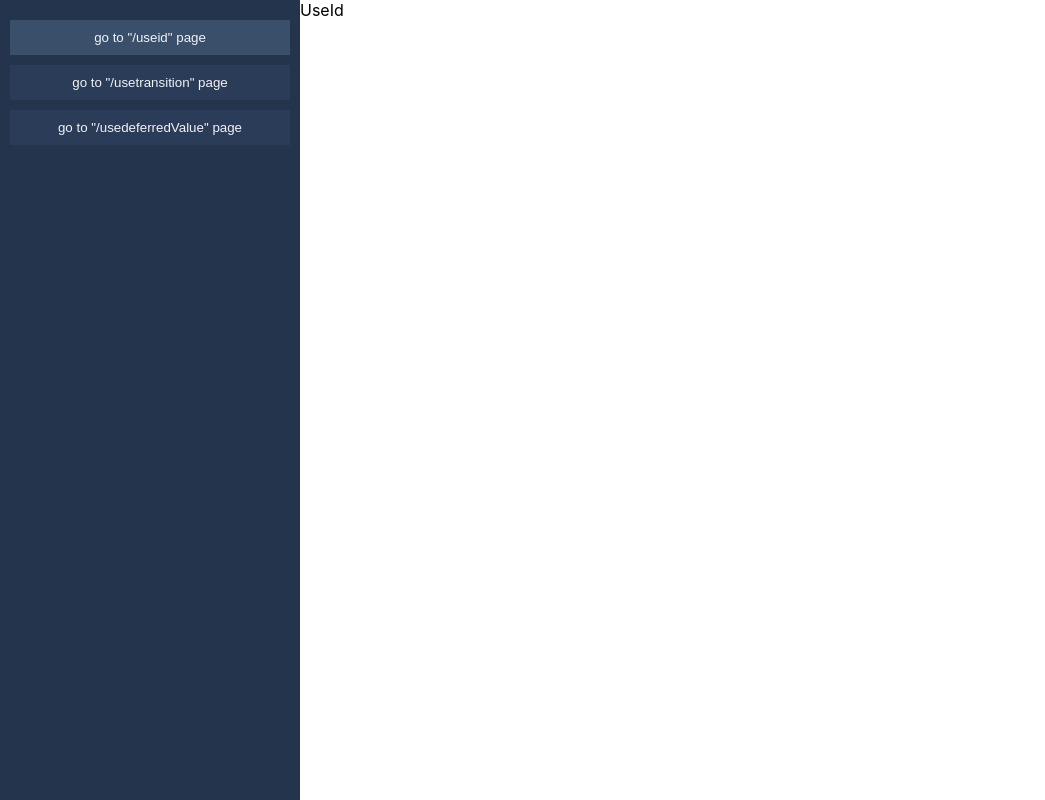
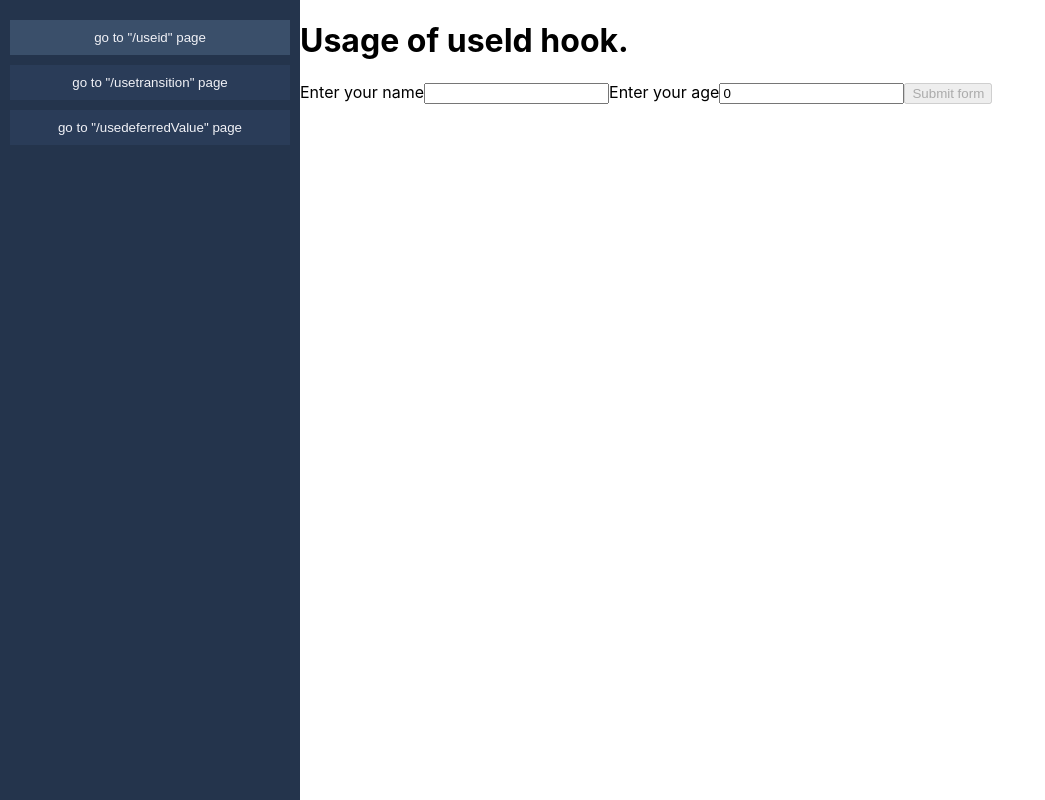
Before and after one commit to AndreyUA/react18-intro, a React (Create React App) app: page /useid in a window 1280 px wide. Shown: the whole page, without its empty margins (0-1045 px from the left). Built offline with nearby package versions, Linux system fonts and the light colour scheme.

Commit message:
created basic usage page for useId hook

```diff
--- a/src/components/UseId/index.tsx
+++ b/src/components/UseId/index.tsx
@@ -1,3 +1,4 @@
+import { useState, useId, ChangeEvent } from "react";
 import styled from "styled-components";
 
 // Styled
@@ -5,9 +6,80 @@ const Wrapper = styled.div`
   flex: 2 1 auto;
   height: 100%;
 `;
+const Title = styled.h1``;
+const Form = styled.form``;
+const Label = styled.label``;
+const Input = styled.input``;
+const Button = styled.button``;
+const ResultParagraph = styled.p``;
+
+// Types
+interface FormProps {
+  name: string;
+  age: string;
+}
 
 const UseId = () => {
-  return <Wrapper>UseId</Wrapper>;
+  const [form, setForm] = useState<FormProps>({ name: "", age: "0" });
+  const [isSubmitted, setIsSubmitted] = useState<boolean>(false);
+
+  const name = useId();
+  const age = useId();
+
+  const handleChange = (e: ChangeEvent<HTMLInputElement>) => {
+    setIsSubmitted(false);
+    setForm((prevState) => ({ ...prevState, [e.target.name]: e.target.value }));
+  };
+
+  const handleSubmit = (e: ChangeEvent<HTMLFormElement>) => {
+    e.preventDefault();
+
+    setIsSubmitted(true);
+  };
+
+  const validateSubBtn = (form: FormProps) =>
+    form.name.length === 0 || 0 === +form.age;
+
+  return (
+    <Wrapper>
+      <Title>Usage of useId hook.</Title>
+      <Form onSubmit={handleSubmit}>
+        <Label htmlFor={name}>Enter your name</Label>
+        <Input
+          value={form.name}
+          onChange={handleChange}
+          type="text"
+          name="name"
+          id={name}
+        />
+
+        <Label htmlFor={age}>Enter your age</Label>
+        <Input
+          value={form.age}
+          onChange={handleChange}
+          type="number"
+          name="age"
+          id={age}
+        />
+
+        <Button disabled={validateSubBtn(form)} type="submit">
+          Submit form
+        </Button>
+      </Form>
+      {isSubmitted && (
+        <>
+          <ResultParagraph>
+            Value of input name: {form.name} and generated ID by{" "}
+            <strong>useId</strong> {name}
+          </ResultParagraph>
+          <ResultParagraph>
+            Value of input age: {form.age} and generated ID by{" "}
+            <strong>useId</strong> {age}
+          </ResultParagraph>
+        </>
+      )}
+    </Wrapper>
+  );
 };
 
 export default UseId;
```
